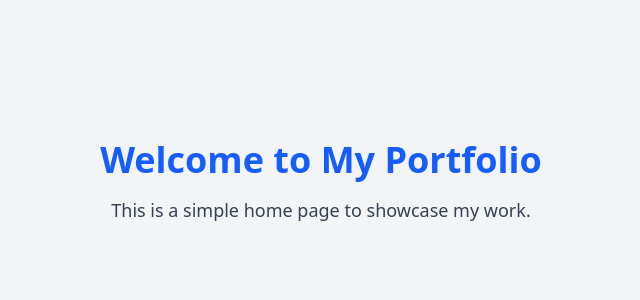
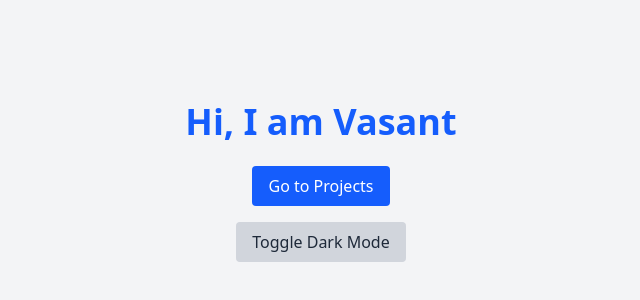
Before and after one commit to Vasant19/myportfolio, a SvelteKit app: page / in a window 1280 px wide. Shown: the part 218-518 px from the top of the page, without its empty margins (319-959 px from the left). Built offline with nearby package versions, Linux system fonts and the light colour scheme.

Commit message:
feat: implement dark mode toggle and enhance main page layout

```diff
--- a/src/routes/+page.svelte
+++ b/src/routes/+page.svelte
@@ -1,7 +1,46 @@
 <script lang="ts">
-  </script>
+  import { onMount } from 'svelte';
 
-  <main class="flex flex-col items-center justify-center h-screen bg-gray-100">
-    <h1 class="text-4xl font-bold text-center text-blue-600">Welcome to My Portfolio</h1>
-    <p class="mt-4 text-lg text-center text-gray-700">This is a simple home page to showcase my work.</p>
-  </main>
+  let darkMode = false;
+
+  onMount(() => {
+    const savedTheme = localStorage.getItem('theme');
+    if (savedTheme === 'dark') {
+      darkMode = true;
+      document.documentElement.classList.add('dark');
+    }
+  });
+
+  function toggleDarkMode() {
+    darkMode = !darkMode;
+    if (darkMode) {
+      document.documentElement.classList.add('dark');
+      localStorage.setItem('theme', 'dark');
+    } else {
+      document.documentElement.classList.remove('dark');
+      localStorage.setItem('theme', 'light');
+    }
+  }
+</script>
+
+<main class="flex flex-col items-center justify-center h-screen bg-gray-100 dark:bg-gray-900 transition-colors">
+  <h1 class="text-4xl font-bold text-center text-blue-600 dark:text-blue-400">Hi, I am Vasant</h1>
+  <button
+    class="mt-6 px-4 py-2 bg-blue-600 text-white rounded hover:bg-blue-700 dark:bg-blue-400 dark:hover:bg-blue-500 transition-colors"
+    on:click={() => (window.location.href = '/projects')}
+  >
+    Go to Projects
+  </button>
+  <button
+    class="mt-4 px-4 py-2 bg-gray-300 text-gray-800 rounded hover:bg-gray-400 dark:bg-gray-700 dark:text-gray-200 dark:hover:bg-gray-600 transition-colors"
+    on:click={toggleDarkMode}
+  >
+    Toggle {darkMode ? 'Light' : 'Dark'} Mode
+  </button>
+</main>
+
+<style>
+  :global(html) {
+    transition: background-color 0.3s, color 0.3s;
+  }
+</style>
--- /dev/null
+++ b/src/routes/projects/+page.svelte
@@ -0,0 +1,67 @@
+<script lang="ts">
+    import { onMount } from 'svelte';
+
+    let darkMode = false;
+
+    onMount(() => {
+      const savedTheme = localStorage.getItem('theme');
+      if (savedTheme === 'dark') {
+        darkMode = true;
+        document.documentElement.classList.add('dark');
+      }
+    });
+
+    function toggleDarkMode() {
+      darkMode = !darkMode;
+      if (darkMode) {
+        document.documentElement.classList.add('dark');
+        localStorage.setItem('theme', 'dark');
+      } else {
+        document.documentElement.classList.remove('dark');
+        localStorage.setItem('theme', 'light');
+      }
+    }
+  </script>
+
+  <main class="flex flex-col items-center justify-center h-screen bg-gray-100 dark:bg-gray-900 transition-all ease-in-out duration-500 opacity-0 animate-fadeIn">
+    <h1 class="text-4xl font-bold text-center text-blue-600 dark:text-blue-400 mb-6 transform transition-transform duration-500 hover:scale-105">
+      Hi, I am Vasant
+    </h1>
+    <button
+      class="mt-6 px-6 py-3 bg-blue-600 text-white rounded-lg shadow-md hover:shadow-xl hover:bg-blue-700 dark:bg-blue-400 dark:hover:bg-blue-500 transition-all transform duration-300 ease-in-out hover:scale-105"
+      on:click={() => (window.location.href = '/projects')}
+    >
+      Go to Projects
+    </button>
+    <button
+      class="mt-4 px-6 py-3 bg-gray-300 text-gray-800 rounded-lg shadow-md hover:shadow-xl dark:bg-gray-700 dark:text-gray-200 dark:hover:bg-gray-600 transition-all transform duration-300 ease-in-out hover:scale-105"
+      on:click={toggleDarkMode}
+    >
+      Toggle {darkMode ? 'Light' : 'Dark'} Mode
+    </button>
+  </main>
+
+  <style>
+    :global(html) {
+      transition: background-color 0.3s, color 0.3s;
+    }
+
+    /* Fade In Animation for the entire page */
+    @keyframes fadeIn {
+      0% {
+        opacity: 0;
+      }
+      100% {
+        opacity: 1;
+      }
+    }
+
+    .animate-fadeIn {
+      animation: fadeIn 1s ease-in-out forwards;
+    }
+
+    /* Optional: Smooth shadow animation for buttons */
+    .btn {
+      transition: box-shadow 0.3s ease;
+    }
+  </style>
--- a/svelte.config.js
+++ b/svelte.config.js
@@ -9,7 +9,7 @@ const config = {
 		adapter: adapter({
 			pages: 'build',
 			assets: 'build',
-			fallback: 'index.html',
+			fallback: undefined,
 			precompress: false,
 			strict: true
 		}),
--- a/vite.config.ts
+++ b/vite.config.ts
@@ -4,5 +4,4 @@ import { defineConfig } from 'vite';
 
 export default defineConfig({
 	plugins: [tailwindcss(), sveltekit()],
-	base: process.env.NODE_ENV === 'production' ? '/myportfolio/' : '/'
 });
```
